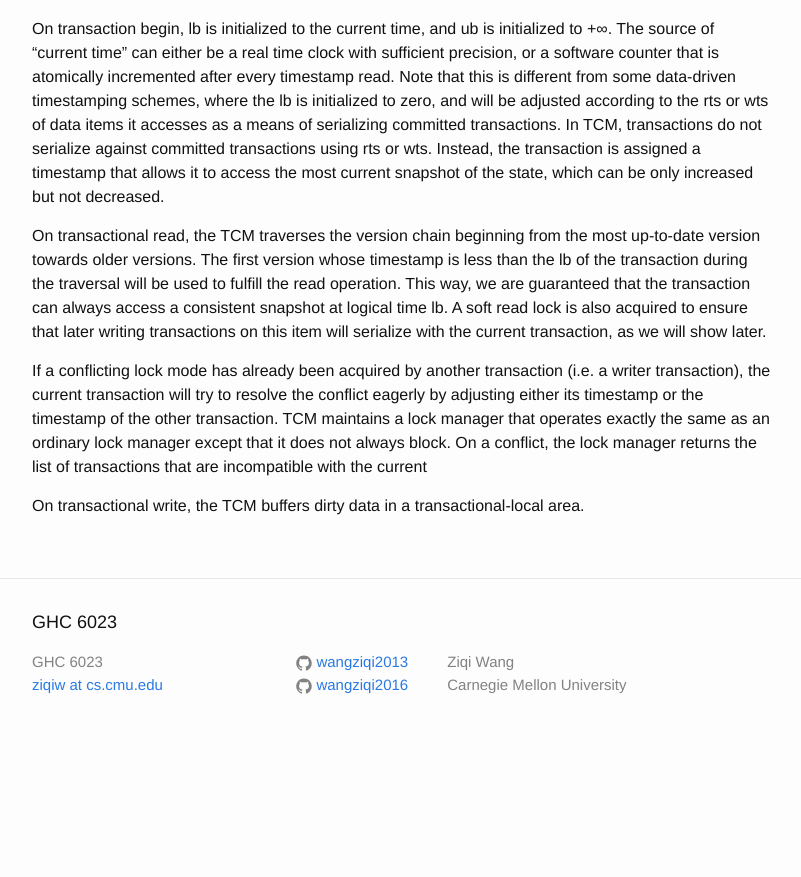
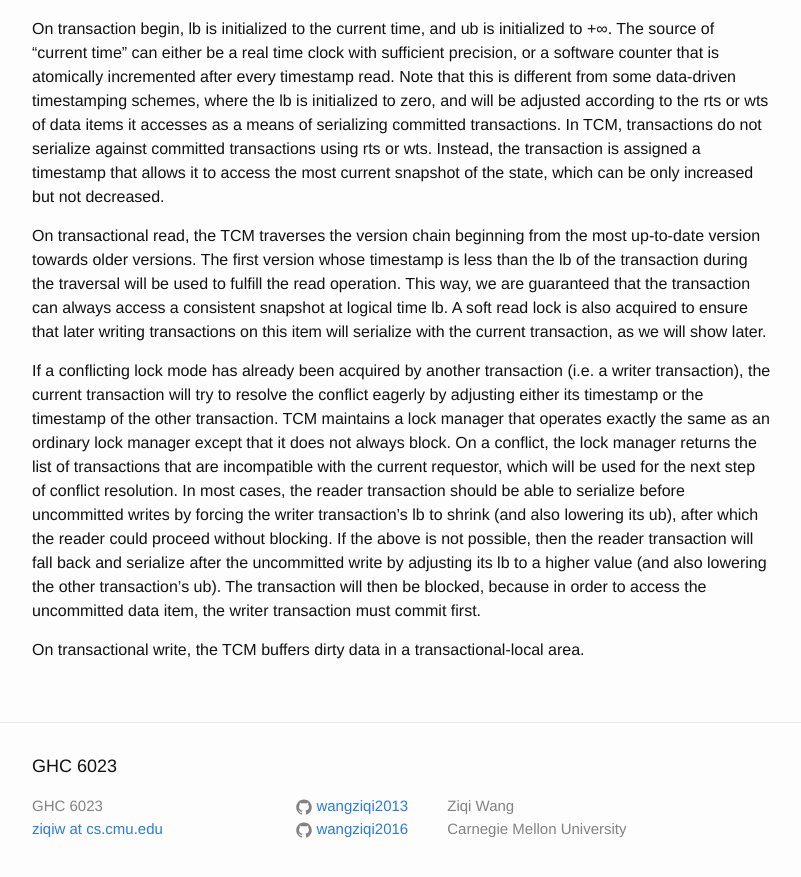
Before and after one commit to wangziqi2013/wangziqi2013.github.io, a Jekyll site: the page built from _posts/2018-12-20-mvcc-via-timestamp-range-conflict-management.markdown, in a window 1280 px wide and 900 px high, scrolled down 1216 px. Shown: the top 877 px of the window, without its empty margins (238-1039 px from the left). Built offline with Jekyll 4.4.1, drawn with Linux system fonts in a browser that asks for light colours; before the commit the page ends 1972 px from its top, so only the background shows below that.

Commit message:
Working on read blocking

```diff
--- a/_posts/2018-12-20-mvcc-via-timestamp-range-conflict-management.markdown
+++ b/_posts/2018-12-20-mvcc-via-timestamp-range-conflict-management.markdown
@@ -53,8 +53,12 @@ as we will show later.
 If a conflicting lock mode has already been acquired by another transaction (i.e. a writer transaction), the current transaction
 will try to resolve the conflict eagerly by adjusting either its timestamp or the timestamp of the other transaction.
 TCM maintains a lock manager that operates exactly the same as an ordinary lock manager except that it does not always block.
-On a conflict, the lock manager returns the list of transactions that are incompatible with the current
-
+On a conflict, the lock manager returns the list of transactions that are incompatible with the current requestor, which
+will be used for the next step of conflict resolution. In most cases, the reader transaction should be able to serialize before
+uncommitted writes by forcing the writer transaction's lb to shrink (and also lowering its ub), after which the reader could
+proceed without blocking. If the above is not possible, then the reader transaction will fall back and serialize after the
+uncommitted write by adjusting its lb to a higher value (and also lowering the other transaction's ub). The transaction
+will then be blocked, because in order to access the uncommitted data item, the writer transaction must commit first.
 
 
 On transactional write, the TCM buffers dirty data in a transactional-local area.
```
